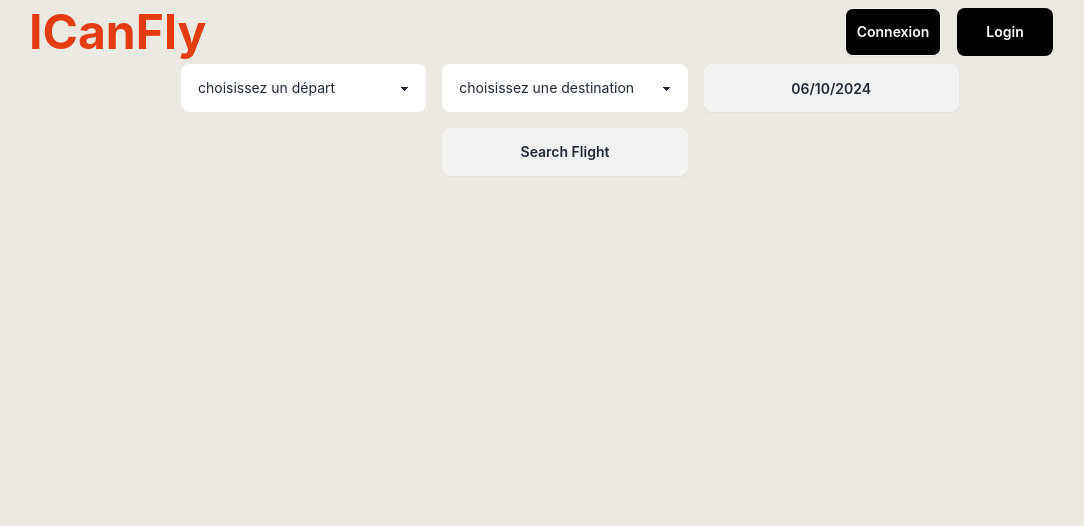
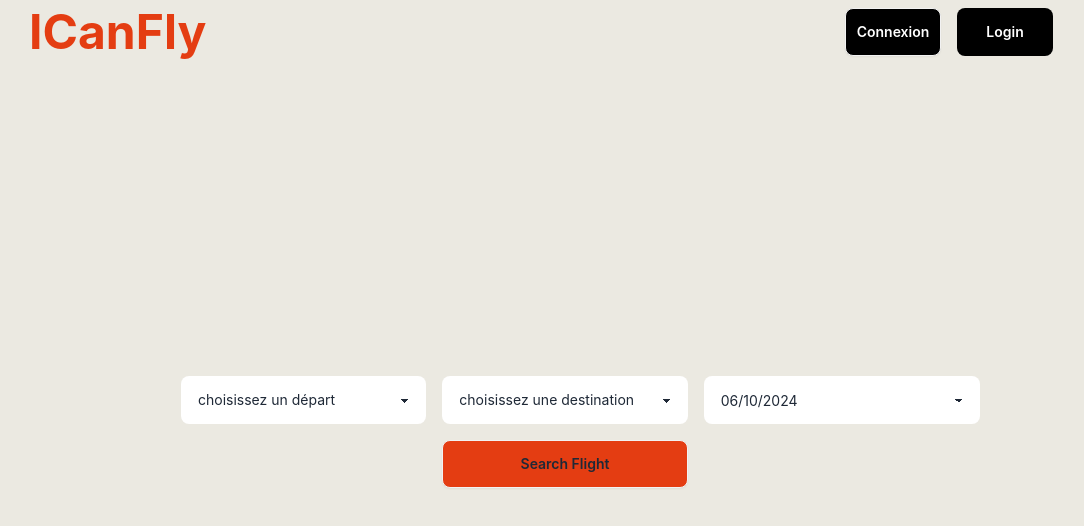
Before and after one commit to ICanFlyEfrei/ICanFlyFrontML, a React (Vite) app: page /find in a window 1280 px wide. Shown: the top 526 px of the page, without its empty margins (75-1159 px from the left). Built offline with nearby package versions, Linux system fonts and the light colour scheme.

Commit message:
dark mode selector and client styling

```diff
--- a/src/pages/ClientPage/ClientPage.tsx
+++ b/src/pages/ClientPage/ClientPage.tsx
@@ -41,9 +41,8 @@ export const ClientPage = ():JSX.Element => {
 
     return (
         <>
-            {/* <Header/> */}
 
-            <div className="flex flex-col items-center">
+            <div className="flex flex-col items-center flex-1 justify-center">
                 <div className="grid grid-cols-3 gap-4 w-3/5">
                     <select name="departure" onChange={onChange} className="select">
                         <option value={undefined} > choisissez un départ</option>
@@ -58,9 +57,11 @@ export const ClientPage = ():JSX.Element => {
                         ))}
                     </select>
 
-                    <DatePicker className="btn" selected={startDate} onChange={(date: Date) => setStartDate(date)} />
-                    <button className="btn col-start-2" onClick={handleButtonClick}>Search Flight</button>
+                    <DatePicker className="select" selected={startDate} onChange={(date: Date) => setStartDate(date)} />
+                    <button className="btn col-start-2 bg-first" onClick={handleButtonClick}>Search Flight</button>
                 </div>
+
+
             </div>
         </>
     )
--- a/tailwind.config.js
+++ b/tailwind.config.js
@@ -21,7 +21,7 @@ export default {
   ],
   daisyui: {
     themes: false, // false: only light + dark | true: all themes | array: specific themes like this ["light", "dark", "cupcake"]
-    darkTheme: "dark", // name of one of the included themes for dark mode
+    darkTheme: "selector", // name of one of the included themes for dark mode
     base: true, // applies background color and foreground color for root element by default
     styled: true, // include daisyUI colors and design decisions for all components
     utils: true, // adds responsive and modifier utility classes
```
